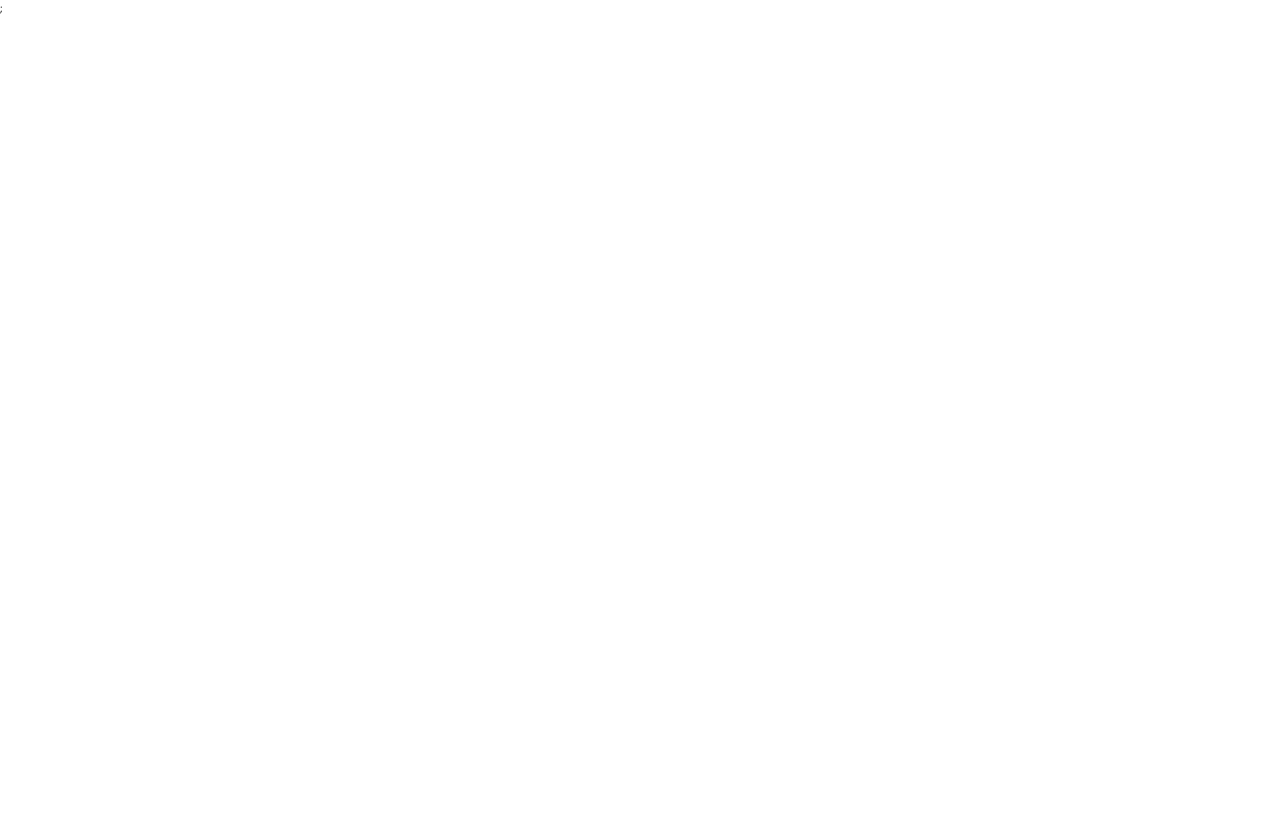
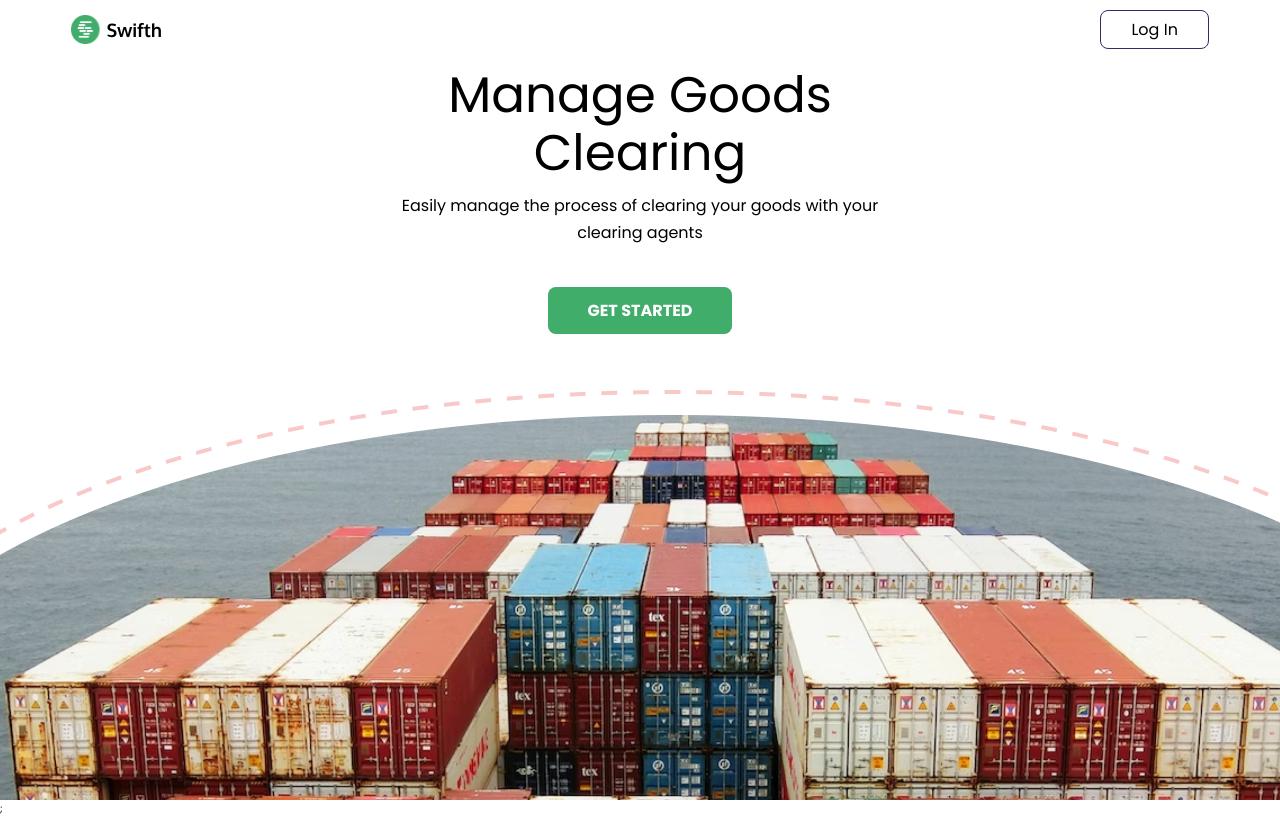
Before and after one commit to projects-for-clients/swifth, a React (Vite) app: page / in a window 1280 px wide. Built offline with nearby package versions, Linux system fonts and the light colour scheme.

Commit message:
working on add team member

```diff
--- a/src/Entry/App.tsx
+++ b/src/Entry/App.tsx
@@ -25,7 +25,7 @@ import AddRole from '../pages/team/AddRole';
 
 const router = createBrowserRouter(
   createRoutesFromElements([
-    <Route path="/" element={<Home />} />,
+   <Route path="/" element={<Home />} />,
     <Route path="/dashboard" element={<Dashboard />}>
       <Route index element={<DashboardHome />} />
       <Route path="onboarding" element={<OnBoarding />} />
@@ -39,7 +39,7 @@ const router = createBrowserRouter(
       <Route path="team/add" element={<AddMember />} />
       <Route path="team/add-role" element={<AddRole />} />
     </Route>,
-    <Route path="*" element={<Navigate to="/" />} />,
+   <Route path="*" element={<Navigate to="/" />} />,
   ])
 )
 
--- a/src/pages/Home.tsx
+++ b/src/pages/Home.tsx
@@ -4,15 +4,17 @@ import Modal from '../components/Modal';
 import Auth from '../container/Auth';
 
 function Home() {
+
   return (
     <div className="app">
-      {/* <Header />
 
-      <Hero /> */}
+      <Header />
 
-      {/* <Modal>
+      <Hero />
+
+      <Modal>
         <Auth />
-      </Modal> */}
+      </Modal>
     </div>
   )
 }
```
